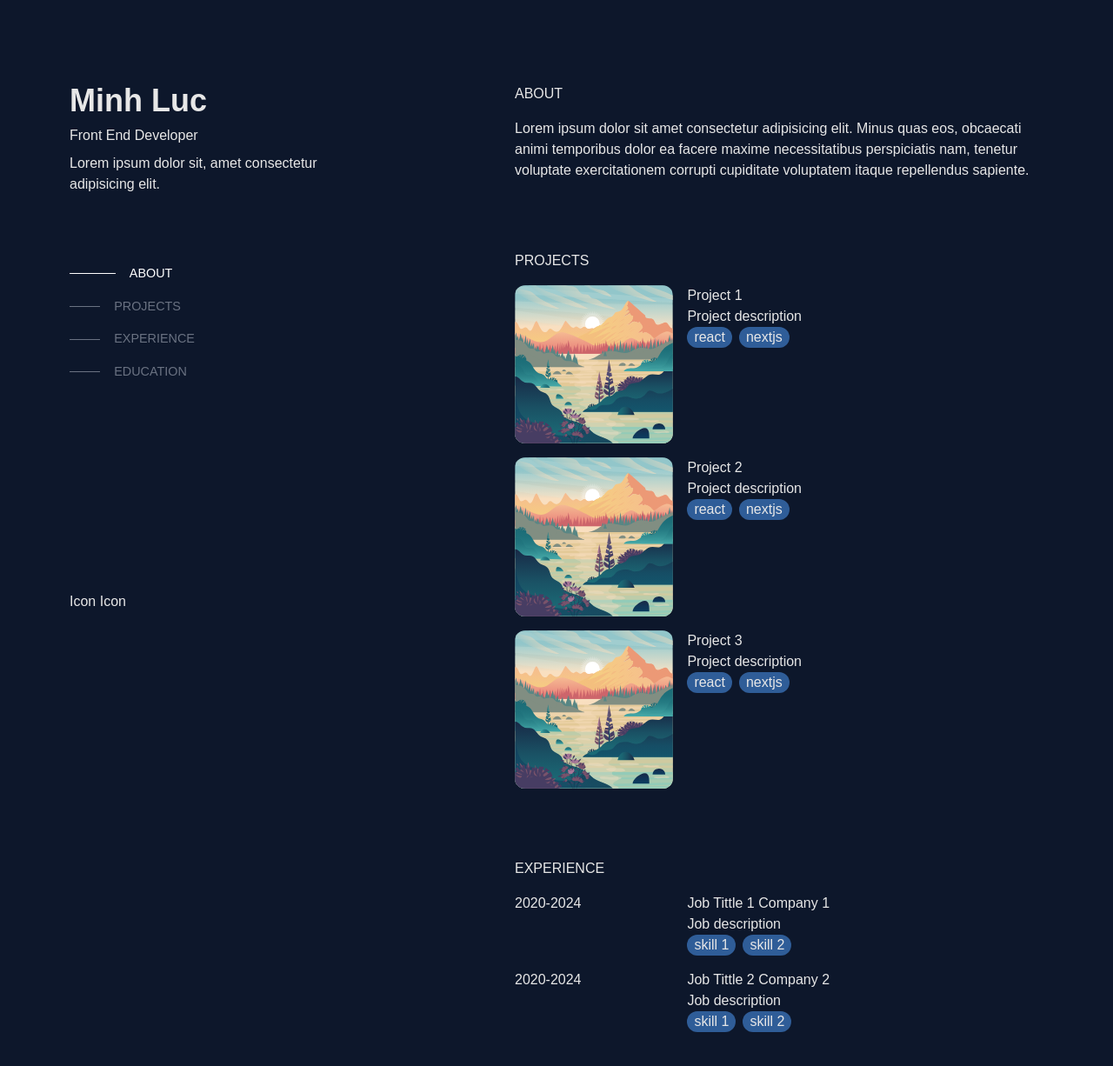
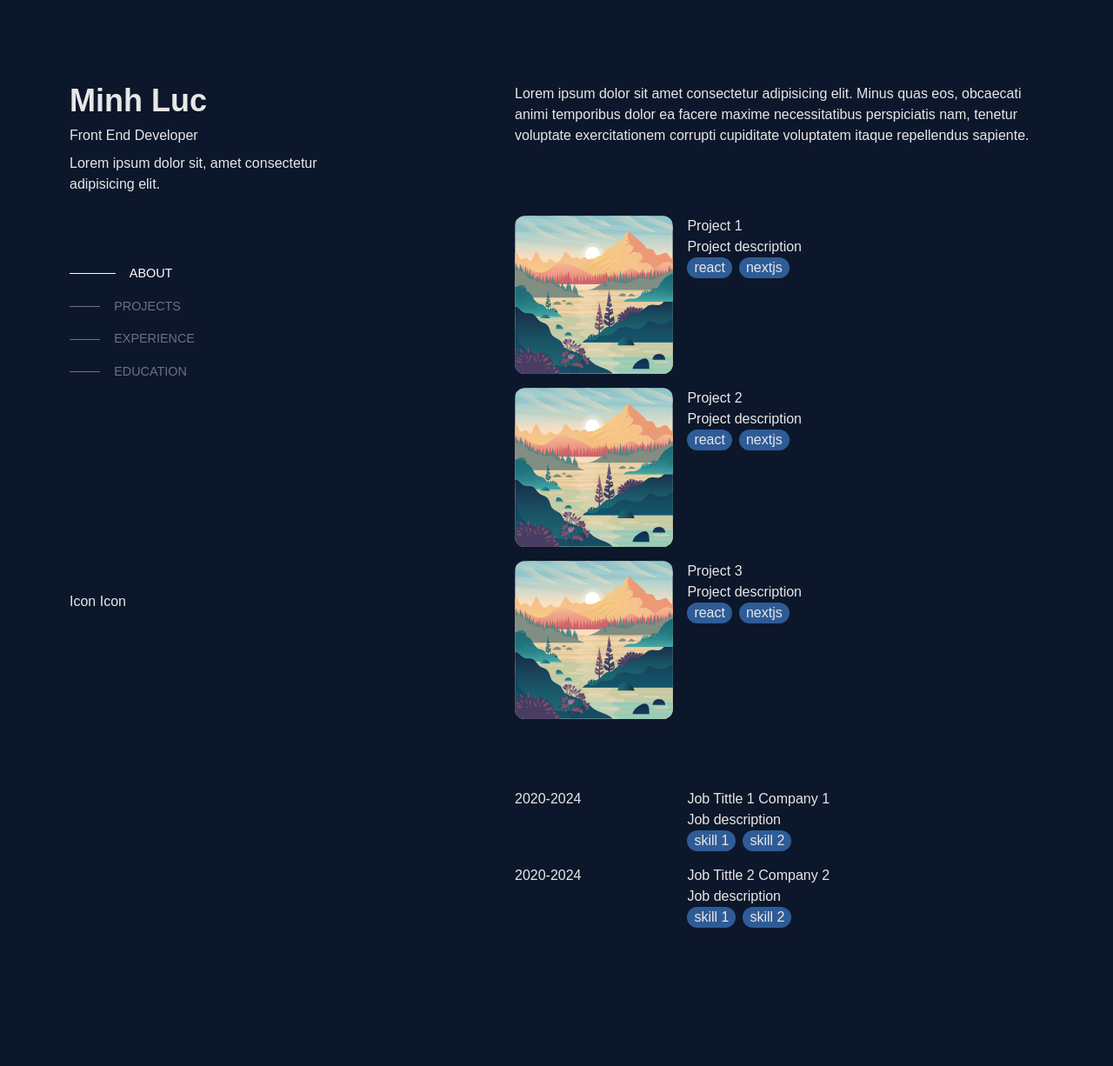
Before and after one commit to mluc404/portfolio, a Next.js app: page / in a window 1280 px wide. Shown: the top 1226 px of the page at 87% size. After the commit the page ends 1163 px from the top, so only its background shows below. Built offline with nearby package versions, Linux system fonts and the light colour scheme.

Commit message:
style: add sticky-blur effect for section headings

```diff
--- a/app/components/RightSide.tsx
+++ b/app/components/RightSide.tsx
@@ -6,23 +6,22 @@ export default function RightSide() {
   return (
     <div className="flex flex-col px-6 py-8 gap-8 md:gap-20 md:px-20 md:py-24 ">
       {/* <div className="h-[100vh]"> */}
-      <div id="about" className="flex flex-col gap-4">
-        <div>ABOUT</div>
-        Lorem ipsum dolor sit amet consectetur adipisicing elit. Minus quas eos,
-        obcaecati animi temporibus dolor ea facere maxime necessitatibus
-        perspiciatis nam, tenetur voluptate exercitationem corrupti cupiditate
-        voluptatem itaque repellendus sapiente.
+      <div id="about" className="flex flex-col gap-4 relative">
+        <div className="blur-heading">ABOUT</div> Lorem ipsum dolor sit amet
+        consectetur adipisicing elit. Minus quas eos, obcaecati animi temporibus
+        dolor ea facere maxime necessitatibus perspiciatis nam, tenetur
+        voluptate exercitationem corrupti cupiditate voluptatem itaque
+        repellendus sapiente.
       </div>
-      <div id="projects" className="flex flex-col gap-4">
-        <div>PROJECTS</div>
-
+      <div id="projects" className="flex flex-col gap-4 relative">
+        <div className="blur-heading">PROJECTS</div>
         {myInfo.projects.map((project, index) => (
           <ProjectCard key={index} project={project} />
         ))}
       </div>
 
-      <div id="experience" className="flex flex-col gap-4">
-        <div>EXPERIENCE</div>
+      <div id="experience" className="flex flex-col gap-4 relative">
+        <div className="blur-heading">EXPERIENCE</div>{" "}
         {myInfo.job.map((job, index) => (
           <JobCard job={job} key={index} />
         ))}
--- a/app/globals.css
+++ b/app/globals.css
@@ -30,3 +30,8 @@ body {
 .btn-nav {
   @apply hover:cursor-pointer uppercase;
 }
+
+.blur-heading {
+  @apply md:hidden w-[110vw] -mx-8 px-8 sticky top-0 bg-[0d172b]
+  font-semibold py-3 backdrop-blur-[10px];
+}
```
